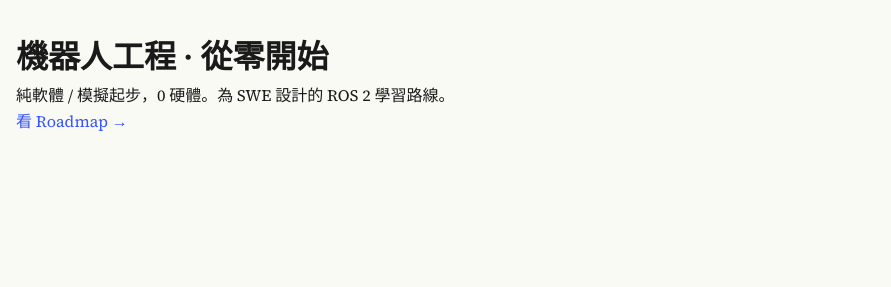
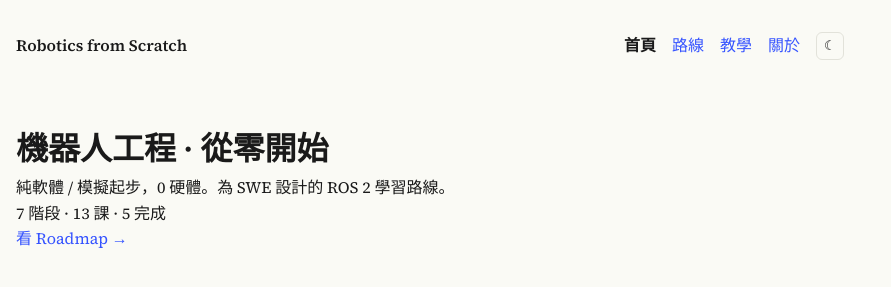
Before and after one commit to knowledge-forest/robotics-from-scratch, a plain HTML site: page frontend/index.html in a window 1280 px wide. Shown: the whole page, without its empty margins (0-891 px from the left). Drawn offline with Linux system fonts and the light colour scheme.

Commit message:
feat(frontend): create about page

```diff
--- /dev/null
+++ b/frontend/about.html
@@ -0,0 +1,39 @@
+<!DOCTYPE html>
+<html lang="zh-Hant" data-theme="light">
+<head>
+  <meta charset="UTF-8">
+  <meta name="viewport" content="width=device-width, initial-scale=1.0">
+  <title>關於 · Robotics from Scratch</title>
+  <script>document.documentElement.dataset.theme = localStorage.getItem('rfs.theme') || 'light';</script>
+  <link href="https://fonts.googleapis.com/css2?family=Source+Serif+4:wght@400;600&family=JetBrains+Mono:wght@400;500&display=swap" rel="stylesheet">
+  <link rel="stylesheet" href="/css/tokens.css">
+  <link rel="stylesheet" href="/css/base.css">
+  <link rel="stylesheet" href="/css/components.css">
+</head>
+<body>
+  <div id="site-header"></div>
+
+  <main class="wrap doc-body">
+    <h1>關於</h1>
+    <p>Robotics Engineering from Scratch — 為軟體工程師設計的 ROS 2 學習路線。純軟體 / 模擬起步，0 硬體。</p>
+
+    <h2>理念</h2>
+    <ul>
+      <li>每階段先跑通再往上，專案驗收 &gt; 讀懂。</li>
+      <li>90% 概念有 SWE 類比，學很快；唯一全新 = tf2 + 空間數學。</li>
+      <li>內容為單一來源：markdown 於建置時轉為靜態頁面。</li>
+    </ul>
+
+    <h2>技術</h2>
+    <p>純 HTML / CSS / vanilla JS，建置時 <code>node scripts/build.mjs</code> 由 markdown 產生資料，Cloudflare Pages 部署。無框架。</p>
+
+    <p><a href="/roadmap.html">看學習路線 →</a></p>
+  </main>
+
+  <script src="/data/data.js"></script>
+  <script type="module">
+    import { renderHeader } from '/js/components/header.js';
+    renderHeader(document.getElementById('site-header'), 'about');
+  </script>
+</body>
+</html>
--- a/frontend/css/components.css
+++ b/frontend/css/components.css
@@ -1,8 +1,9 @@
 /* Header nav */
 .nav { display: flex; align-items: center; justify-content: space-between; }
 .nav-brand { font-weight: 600; color: var(--c-fg); }
-.nav-links { display: flex; gap: var(--sp-2); }
+.nav-links { display: flex; align-items: center; gap: var(--sp-2); }
 .nav-link.is-active { color: var(--c-fg); font-weight: 600; }
+.theme-toggle { background: none; border: 1px solid var(--c-border); color: var(--c-fg); border-radius: var(--radius); cursor: pointer; width: 28px; height: 28px; line-height: 1; }
 
 /* Progress bar */
 .progress { position: sticky; top: 0; background: var(--c-bg); padding: var(--sp-2) 0; border-bottom: 1px solid var(--c-border); }
--- /dev/null
+++ b/frontend/js/components/header.js
@@ -0,0 +1,32 @@
+import { el } from "../lib/dom.js";
+import { getTheme, toggleTheme } from "../lib/theme.js";
+
+const LINKS = [
+    { href: '/index.html', label: '首頁', key: 'home' },
+    { href: '/roadmap.html', label: '路線', key: 'roadmap' },
+    { href: '/docs.html', label: '教學', key: 'docs' },
+    { href: '/about.html', label: '關於', key: 'about' },
+];
+
+// mount = the <div id="site-header">, active = current page key
+export function renderHeader(mount, active) {
+    const themeBtn = el('button', {
+        className: 'theme-toggle',
+        title: '切換深色/淺色',
+        onclick: () => { toggleTheme(); themeBtn.textContent = getTheme() === 'dark' ? '☀' : '☾'; },
+    }, getTheme() === 'dark' ? '☀' : '☾');
+
+    const nav = el('nav', { className: 'nav wrap' },
+        el('a', { href: '/', className: 'nav-brand' }, 'Robotics from Scratch'),
+        el('span', { className: 'nav-links' },
+            ...LINKS.map(l =>
+                el('a', {
+                    href: l.href,
+                    className: l.key === active ? 'nav-link is-active' : 'nav-link',
+                }, l.label)
+            ),
+            themeBtn,
+        ),
+    );
+    mount.replaceChildren(nav);
+}
```
